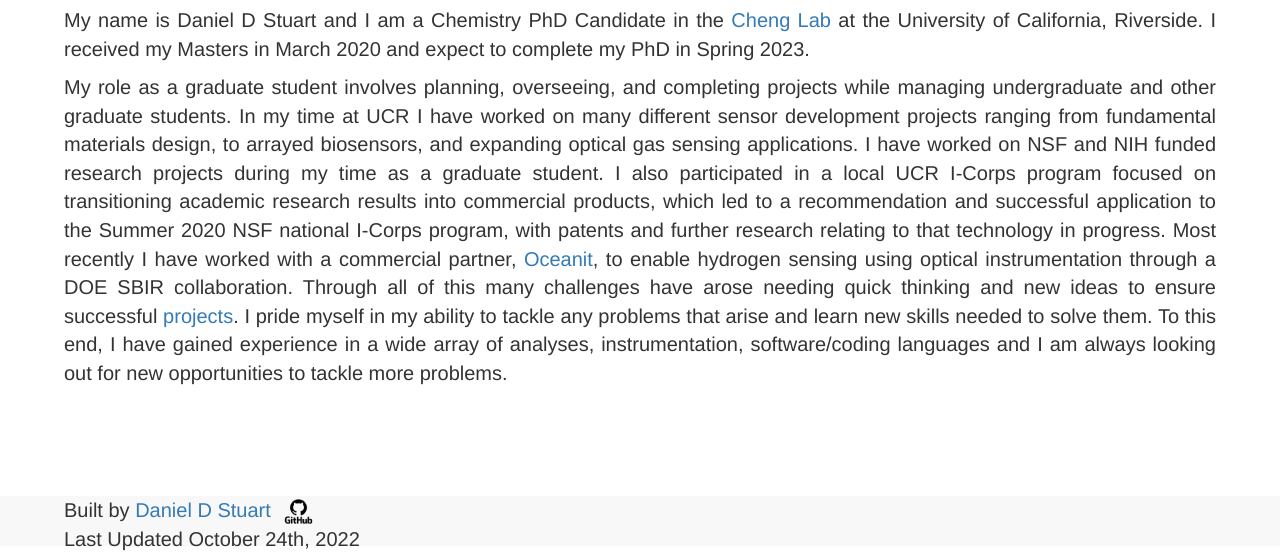
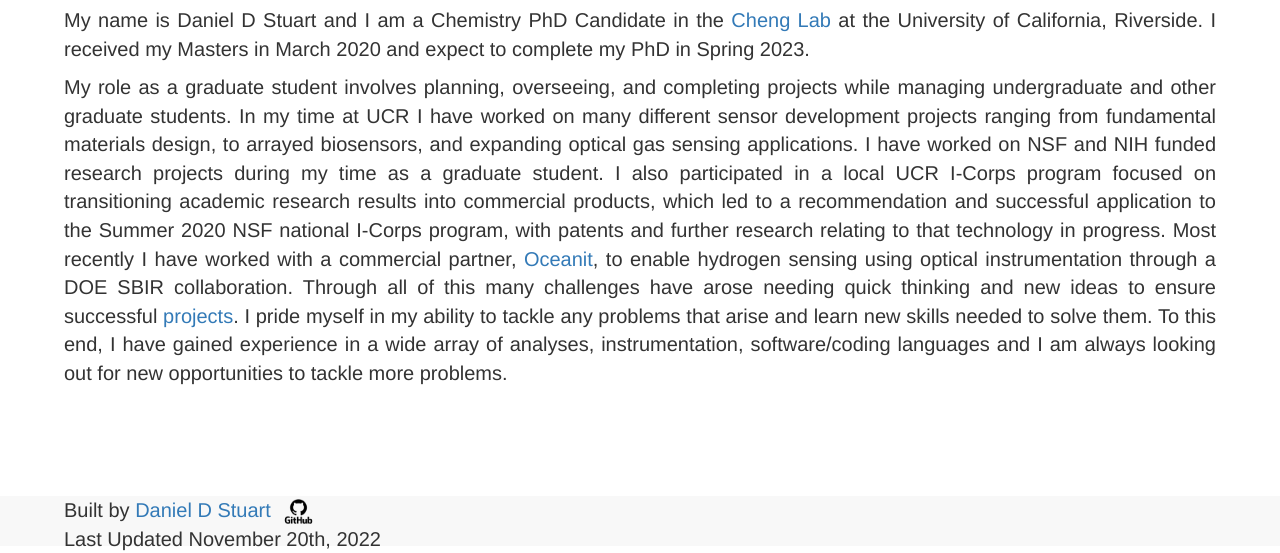
Before and after one commit to danieldstuart/danieldstuart.github.io, a Jekyll site: the page built from index.markdown, in a window 1280 px wide and 900 px high, scrolled down 71 px, cut to the strip 347-900 px from the top of the window. Built offline with Jekyll 4.4.1, drawn with Linux system fonts in a browser that asks for light colours; nearby versions of some CDN libraries.

Commit message:
Update footer.html

```diff
--- a/_includes/footer.html
+++ b/_includes/footer.html
@@ -15,7 +15,7 @@ height:;
 <div class="author">
 Built by <a href="https://github.com/danieldstuart"> Daniel D Stuart <img src="images/GitHub.png" alt="GitHub Logo" height="25" width=auto float="right"></a>
 <br>
-Last Updated October 24th, 2022
+Last Updated November 20th, 2022
 </div>
 
 
```
